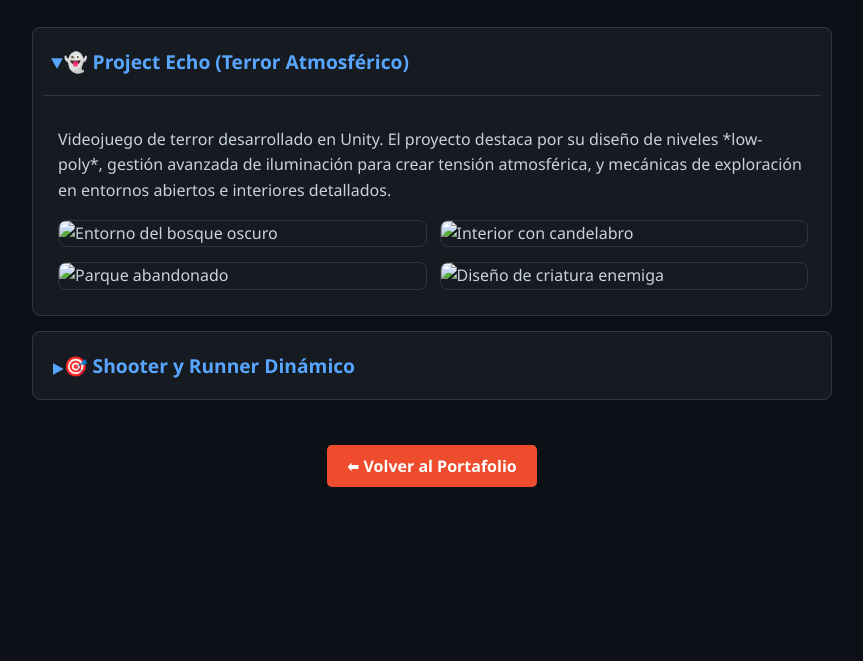
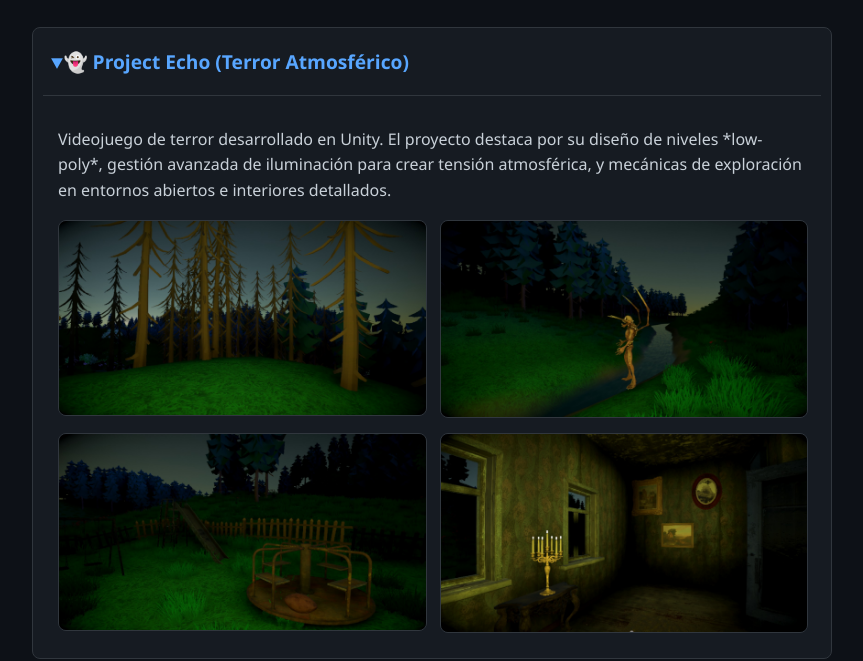
Before and after one commit to Isis-Montenegro/Isis-Montenegro, a plain HTML site: page unity.html in a window 1280 px wide. Shown: the part 151-812 px from the top of the page, without its empty margins (208-1071 px from the left). Drawn offline with Linux system fonts and the light colour scheme.

Commit message:
Update image file extensions from .jpg to .jpeg

```diff
--- a/unity.html
+++ b/unity.html
@@ -38,10 +38,10 @@
 
             <div class="gallery">
                 <!-- Cambia "echo1.jpg" por los nombres exactos que le pusiste a tus imágenes -->
-                <img src="echo1.jpg" alt="Entorno del bosque oscuro">
-                <img src="echo2.jpg" alt="Interior con candelabro">
-                <img src="echo3.jpg" alt="Parque abandonado">
-                <img src="echo4.jpg" alt="Diseño de criatura enemiga">
+                <img src="echo1.jpeg" alt="Entorno del bosque oscuro">
+                <img src="echo2.jpeg" alt="Interior con candelabro">
+                <img src="echo3.jpeg" alt="Parque abandonado">
+                <img src="echo4.jpeg" alt="Diseño de criatura enemiga">
 
             </div>
         </div>
```
